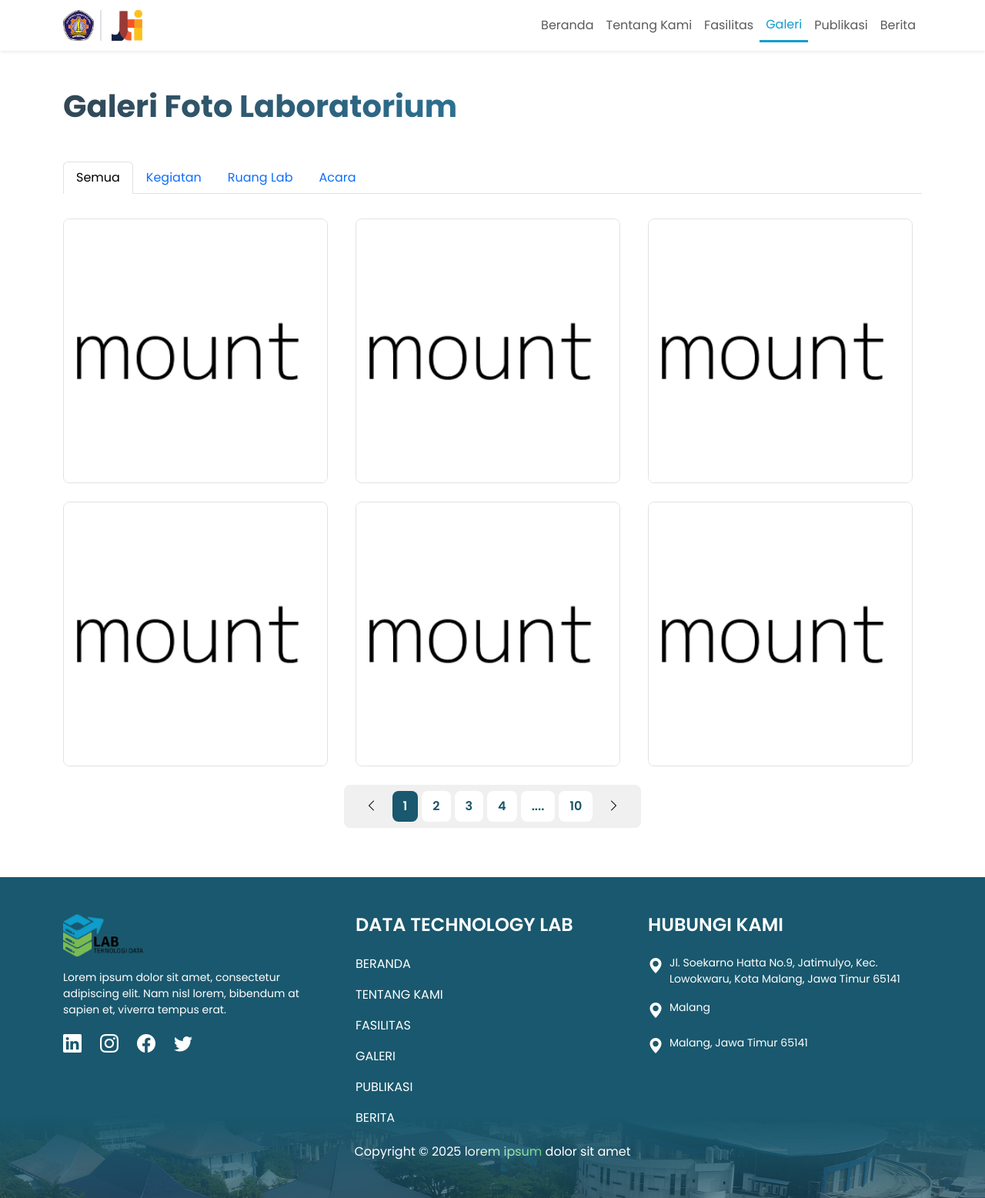
After one commit to fauzanmuh/lab-dt, a PHP site: page /gallery in a window 1280 px wide. The commit adds this page. Shown: the whole page at 77% size. Run offline with PHP 8.4, Linux system fonts and the light colour scheme.

Commit message:
feat: add gallery page

```diff
--- a/app/Controllers/HomeController.php
+++ b/app/Controllers/HomeController.php
@@ -32,6 +32,13 @@ class HomeController extends Controller
         ]);
     }
 
+    public function galleryPage(Request $request): Response
+    {
+        return $this->view('gallery', [
+            'title' => 'Gallery - Profile Lab DT'
+        ]);
+    }
+
     public function loginPage(Request $request): Response
     {
         return $this->view('login', [
--- /dev/null
+++ b/app/Views/gallery.php
@@ -0,0 +1,95 @@
+<section class="bg-white" style="min-height: 100vh;">
+    <div class="container py-5">
+        <h2 class="text-vision-gradient" style="font-size: 40px; font-weight: bold;">Galeri Foto Laboratorium
+        </h2>
+
+        <ul class="nav nav-tabs mt-5 gallery-tabs justify-content-start">
+            <li class="nav-item">
+                <a class="nav-link active" href="#">Semua</a>
+            </li>
+            <li class="nav-item">
+                <a class="nav-link" href="#">Kegiatan</a>
+            </li>
+            <li class="nav-item">
+                <a class="nav-link" href="#">Ruang Lab</a>
+            </li>
+            <li class="nav-item">
+                <a class="nav-link" href="#">Acara</a>
+            </li>
+        </ul>
+
+        <div class="row justify-content-center align-items-center g-4 mt-2">
+            <div class="col-6 col-lg-4">
+                <img src="/assets/images/dummy-image.png" alt="Gallery Image"
+                    class="img-fluid rounded-3 border gallery-img" style="width: 344px; height: auto; cursor: pointer;"
+                    data-bs-toggle="modal" data-bs-target="#imageModal" data-image="/assets/images/dummy-image.png">
+            </div>
+            <div class="col-6 col-lg-4">
+                <img src="/assets/images/dummy-image.png" alt="Gallery Image"
+                    class="img-fluid rounded-3 border gallery-img" style="width: 344px; height: auto; cursor: pointer;"
+                    data-bs-toggle="modal" data-bs-target="#imageModal" data-image="/assets/images/dummy-image.png">
+            </div>
+            <div class="col-6 col-lg-4">
+                <img src="/assets/images/dummy-image.png" alt="Gallery Image"
+                    class="img-fluid rounded-3 border gallery-img" style="width: 344px; height: auto; cursor: pointer;"
+                    data-bs-toggle="modal" data-bs-target="#imageModal" data-image="/assets/images/dummy-image.png">
+            </div>
+            <div class="col-6 col-lg-4">
+                <img src="/assets/images/dummy-image.png" alt="Gallery Image"
+                    class="img-fluid rounded-3 border gallery-img" style="width: 344px; height: auto; cursor: pointer;"
+                    data-bs-toggle="modal" data-bs-target="#imageModal" data-image="/assets/images/dummy-image.png">
+            </div>
+            <div class="col-6 col-lg-4">
+                <img src="/assets/images/dummy-image.png" alt="Gallery Image"
+                    class="img-fluid rounded-3 border gallery-img" style="width: 344px; height: auto; cursor: pointer;"
+                    data-bs-toggle="modal" data-bs-target="#imageModal" data-image="/assets/images/dummy-image.png">
+            </div>
+            <div class="col-6 col-lg-4">
+                <img src="/assets/images/dummy-image.png" alt="Gallery Image"
+                    class="img-fluid rounded-3 border gallery-img" style="width: 344px; height: auto; cursor: pointer;"
+                    data-bs-toggle="modal" data-bs-target="#imageModal" data-image="/assets/images/dummy-image.png">
+            </div>
+        </div>
+
+        <!-- Pagination -->
+        <nav aria-label="Page navigation example">
+            <ul class="pagination justify-content-center align-items-center mx-auto mt-4 p-2 rounded-3 custom-pagination"
+                style="width: fit-content; background-color: #F0F0F0;">
+                <li class="page-item">
+                    <a class="page-link arrow" href="#"><i class="bi bi-chevron-left"></i></a>
+                </li>
+                <li class="page-item active"><a class="page-link" href="#">1</a></li>
+                <li class="page-item"><a class="page-link" href="#">2</a></li>
+                <li class="page-item"><a class="page-link" href="#">3</a></li>
+                <li class="page-item"><a class="page-link" href="#">4</a></li>
+                <li class="page-item"><a class="page-link" href="#">....</a></li>
+                <li class="page-item"><a class="page-link" href="#">10</a></li>
+                <li class="page-item">
+                    <a class="page-link arrow" href="#"><i class="bi bi-chevron-right"></i></a>
+                </li>
+            </ul>
+        </nav>
+
+    </div>
+</section>
+
+<!-- Modal -->
+<div class="modal fade" id="imageModal" tabindex="-1" aria-hidden="true">
+    <div class="modal-dialog modal-dialog-centered modal-md">
+        <div class="modal-content border-0 bg-transparent">
+            <img id="modalImage" src="" class="img-fluid rounded-3">
+        </div>
+    </div>
+</div>
+
+<script>
+    const galleryImages = document.querySelectorAll('.gallery-img');
+    const modalImage = document.getElementById('modalImage');
+
+    galleryImages.forEach(img => {
+        img.addEventListener('click', () => {
+            const src = img.getAttribute('data-image');
+            modalImage.src = src;
+        });
+    });
+</script>
--- a/public/css/style.css
+++ b/public/css/style.css
@@ -87,6 +87,32 @@ body {
   }
 }
 
+/* Custom Pagination */
+.custom-pagination .page-link {
+  border: none;
+  margin: 0 6px;
+  border-radius: 8px;
+  padding: 8px 14px;
+  font-weight: 600;
+  color: #195666;
+}
+
+.custom-pagination .page-item.active .page-link {
+  background: #19586e;
+  color: white;
+}
+
+.custom-pagination .page-link.arrow {
+  background: #f0f0f0;
+  color: #000000;
+  border-radius: 10px;
+}
+
+.custom-pagination .page-link:hover {
+  background: #19566633;
+  color: #195666;
+}
+
 /* Login Page */
 .btn-login {
   font-size: 0.9rem;
--- a/routes/web.php
+++ b/routes/web.php
@@ -17,6 +17,7 @@ $router = $app->router();
 
 $router->get('/', [HomeController::class, 'index']);
 $router->get('/about', [HomeController::class, 'about']);
+$router->get('/gallery', [HomeController::class, 'galleryPage']);
 $router->get('/login', [HomeController::class, 'loginPage']);
 
 // ============================================
```
